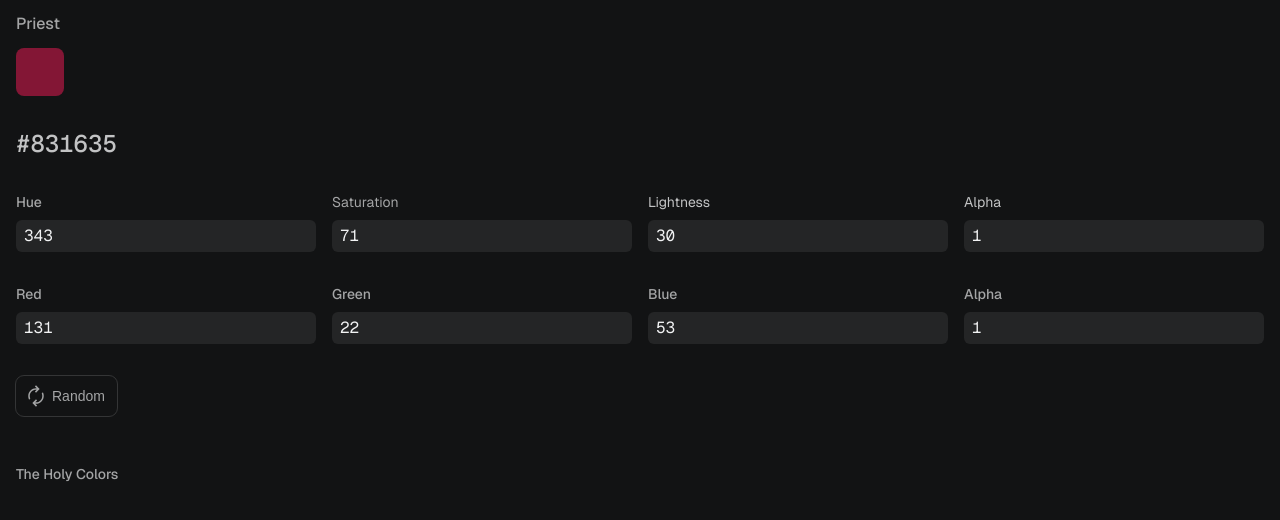
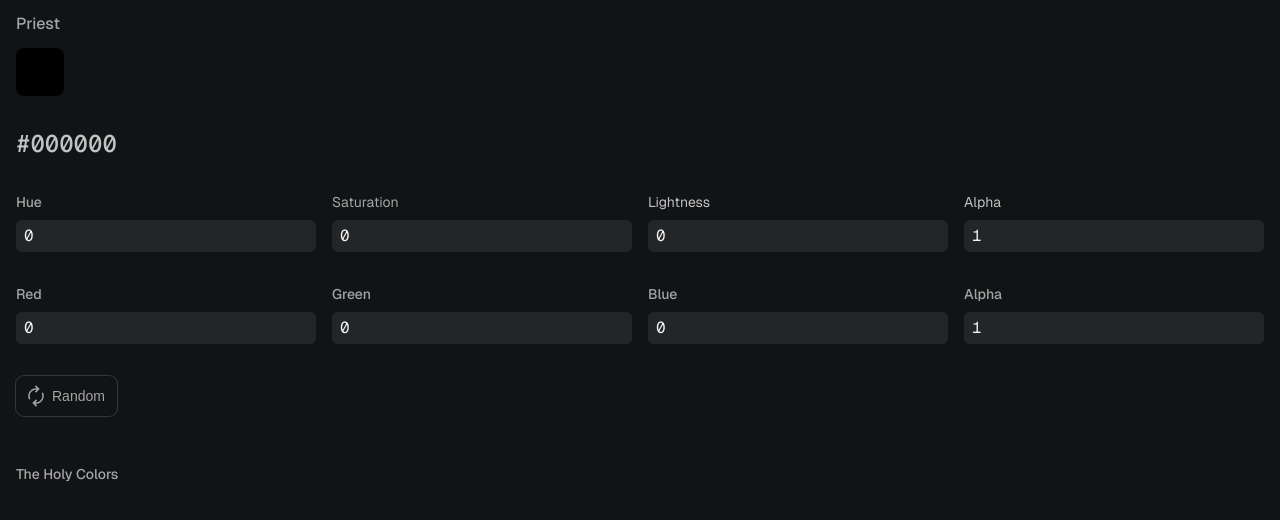
Before and after one commit to r-sp/priest, a Next.js app: page / in a window 1280 px wide. Shown: the top 520 px of the page. Built offline with nearby package versions, Linux system fonts and the light colour scheme.

Commit message:
fix single component import

```diff
--- a/src/app/page.tsx
+++ b/src/app/page.tsx
@@ -1,5 +1,4 @@
 import { type Metadata } from "next";
-import { getRandomColor } from "~/lib/color";
 import Color from "~/components/color";
 
 export const metadata: Metadata = {
@@ -7,10 +6,6 @@ export const metadata: Metadata = {
   description: "The Holy Colors",
 };
 
-export const dynamic = "force-dynamic";
-
 export default function HomePage() {
-  const random = getRandomColor().toHsl();
-
-  return <Color raw={random} />;
+  return <Color />;
 }
```
